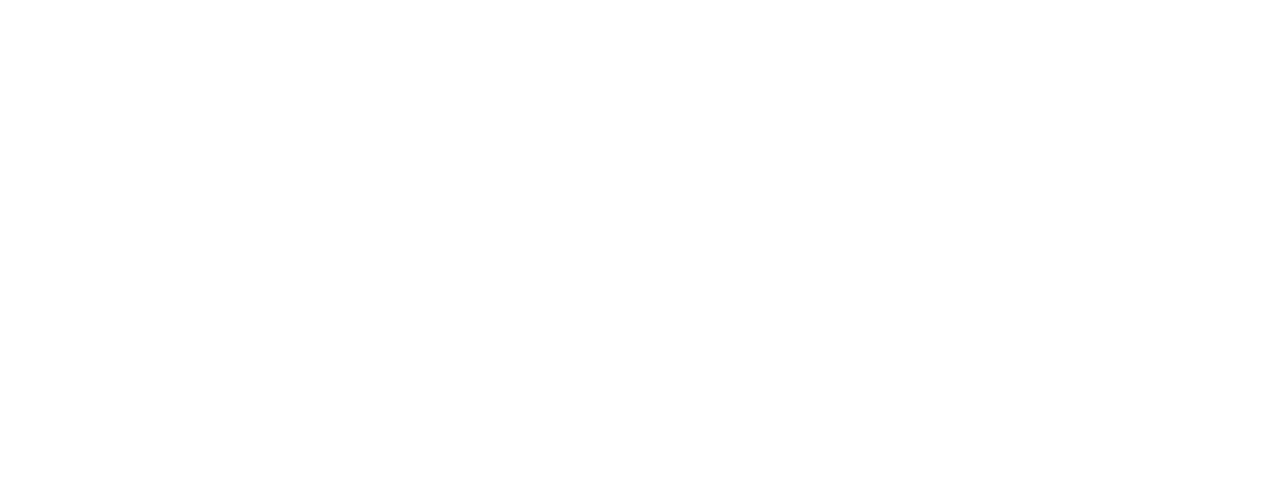
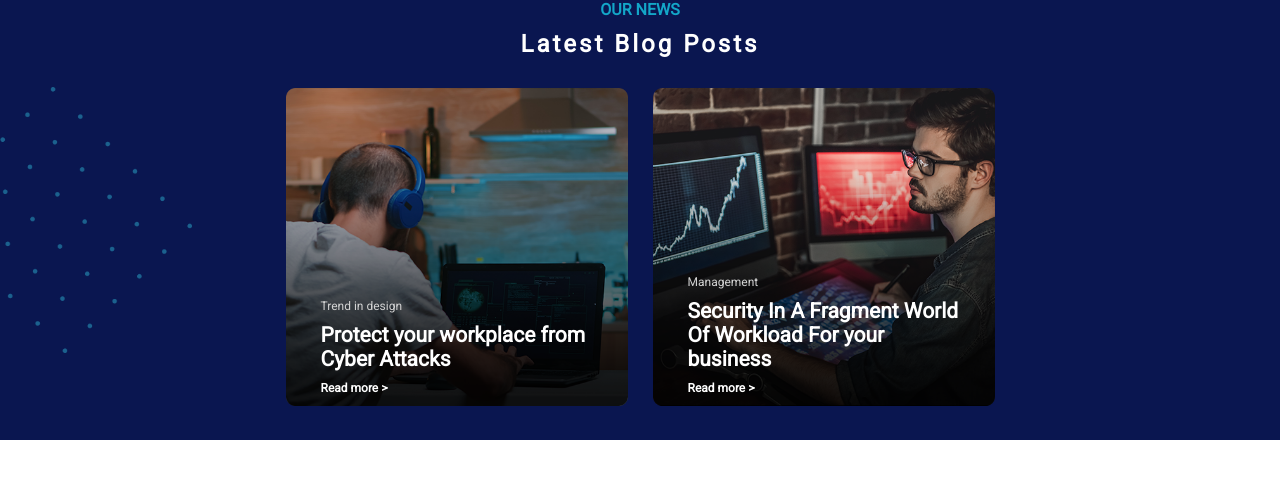
Before and after one commit to SleimaD/SIHAM_SLEIMA_MOLENSTARS, a plain HTML site: page index.html in a window 1280 px wide. Drawn offline with Linux system fonts and the light colour scheme; a web font is replaced by a local one.

Commit message:
adding 'our-news' section

```diff
--- a/index.html
+++ b/index.html
@@ -20,7 +20,30 @@
 
     <section class="statistics"></section>
 
-    <section class="our-news"></section>
+    <section class="our-news">
+
+        <div class="our-newsTop">
+            <h4> OUR NEWS </h4>
+            <h1> Latest Blog Posts</h1>
+        </div>
+
+        <div class="our-newsBottom">
+            <div class="ournewsimg1">
+                <div>Trend in design</div>
+                <div>Protect your workplace from Cyber Attacks</div>
+                <a href="#">Read more ></a>
+            </div>
+
+            <div class="ournewsimg2">
+                <div>Management</div>
+                <div>Security In A Fragment World Of Workload
+                    For your business
+                </div>
+                <a href="#">Read more ></a>
+            </div>
+        </div>
+
+    </section>
 
     <section class="get-in-touch"></section>
 
--- a/public/style/style.css
+++ b/public/style/style.css
@@ -8,3 +8,115 @@ body {
     width: 100%;
     font-family: 'Roboto','Oswald';
 }
+
+.our-news {
+    background-color: #0A1650;
+    background-image: url('/public/images/dots-img2.png');
+    background-size: 15%;
+    background-repeat: no-repeat;
+    background-position: left;
+}
+
+.our-newsTop {
+    display: flex;
+    justify-content: center;
+    align-items: center;
+    flex-direction: column;
+    color: white;
+    gap: -40px;
+}
+
+.our-newsTop h4 {
+    color: #13A6C8;
+    margin-top: 0;
+}
+
+.our-newsTop h1 {
+    margin-top: -10px;
+    letter-spacing: 3px;
+}
+
+.our-newsBottom {
+    display: flex;
+    justify-content: center;
+    align-items: center;
+    gap: 25px;
+    padding: 10px;
+}
+
+.ournewsimg1 {
+    background-image: url(/public/images/blog-post-img1.png);
+    background-repeat: no-repeat;
+    background-size:contain;
+    /* background-position: center; */
+    width: 17rem;
+    height: 17rem;
+    padding: 35px;
+    color: white;
+    display: flex;
+    flex-direction: column;
+    justify-content: flex-end;
+    gap: 10px;
+    position: relative;
+    overflow: hidden;
+}
+
+.ournewsimg2 {
+    background-image: url('/public/images/blog-post-img2.png');
+    background-repeat: no-repeat;
+    background-size: contain;
+    padding: 35px;
+    width: 17rem;
+    height: 17rem;
+    color: white;
+    display: flex;
+    flex-direction: column;
+    justify-content: flex-end;
+    gap: 10px;
+    /* position: relative; */
+
+}
+
+.ournewsimg1 a, .ournewsimg2 a {
+    text-decoration: none;
+    color: white;
+    font-size: 12px;
+    font-weight: bold;
+}
+
+.ournewsimg1 div:nth-child(1), .ournewsimg2 div:nth-child(1) {
+    font-size: 12px;
+    color: lightgray;
+}
+
+.ournewsimg1 div:nth-child(2), .ournewsimg2 div:nth-child(2) {
+    font-size: 21px;
+    font-weight: bold;
+}
+
+
+
+
+.ournewsimg1 div:nth-child(1):hover {
+    color: #13A6C8;
+}
+
+.ournewsimg1 div:nth-child(2):hover {
+    color: #13A6C8;
+}
+
+.ournewsimg1 a:hover {
+    color: #13A6C8;
+}
+
+.ournewsimg2 div:nth-child(1):hover {
+    color: #13A6C8;
+}
+
+.ournewsimg2 div:nth-child(2):hover {
+    color: #13A6C8;
+}
+
+.ournewsimg2 a:hover {
+    color: #13A6C8;
+}
```
Also changed, not shown: public/images/dots-img2.png (added).
